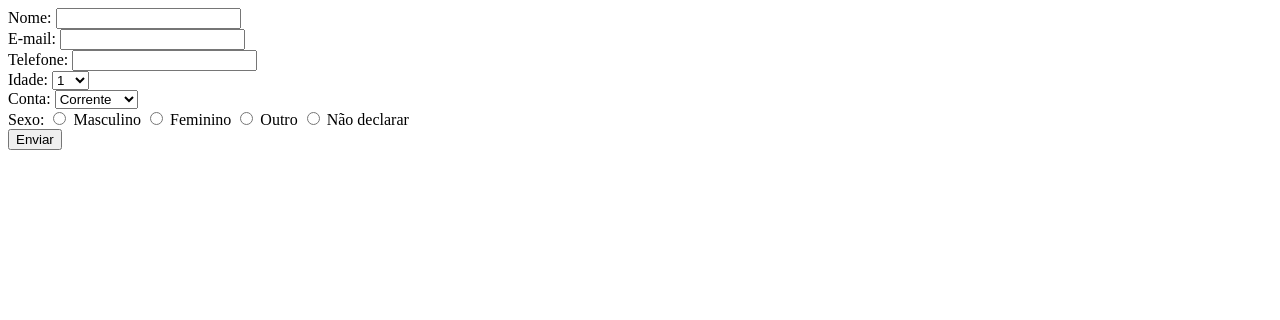
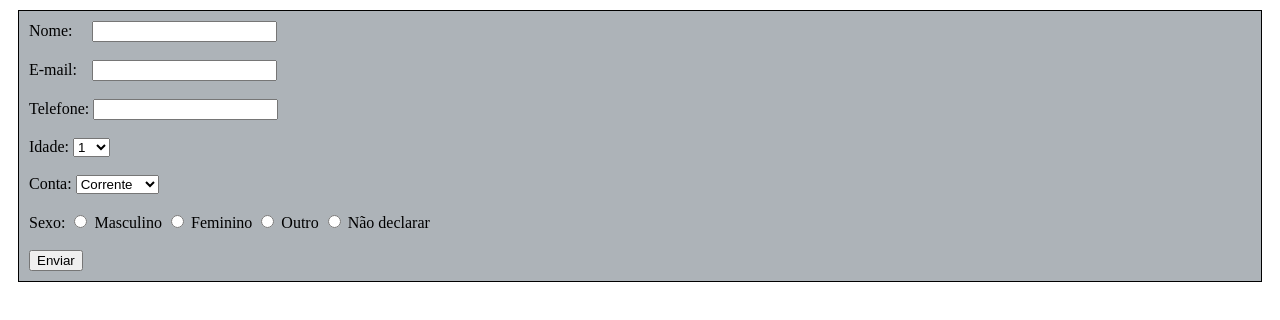
Before and after one commit to guilhermebaioni/Atividade, a plain HTML site: page index.html in a window 1280 px wide. Drawn offline with Linux system fonts and the light colour scheme.

Commit message:
Atividade2

```diff
--- /dev/null
+++ b/estilo.css
@@ -0,0 +1,29 @@
+#Atividade2 {
+
+    border: 1px solid black;
+    margin: 10px;
+    padding: 10px;
+    background: #adb3b8;
+}
+
+
+#Nome{
+
+    margin-left: 15px ;
+
+}
+
+
+#Email{
+
+
+    margin-left: 11px;
+
+}
+
+
+#pagina_git {
+
+    margin-top: 400px;
+
+}
--- a/index.html
+++ b/index.html
@@ -1,25 +1,29 @@
 <!DOCTYPE html>
 <html>
     <head>
+        <meta charset="utf-8">
         <title>Formulário</title>
-
+        <link rel="stylesheet" type="text/css" href="estilo.css">
     </head>
 
 
     <body>
 
-        <form  method="get">
+        <form id="Atividade2" method="get" action="pagina_git.html" >
 
-        Nome:     <input type="text" name="Nome:" id="Nome">
+        Nome: <input type="text"  id="Nome">
 
         <br>
+        <br>
 
-        E-mail:   <input type="email" name="E-mail:" id="E-mail">
+        E-mail: <input type="email" id="Email">
 
         <br>
+        <br>
 
-        Telefone: <input type="text" name="Telefone:" id="Telefone">
+        Telefone: <input type="text" id="Telefone:">
 
+        <br>
         <br>
 
         <label for="idade"> Idade: </label>
@@ -38,7 +42,12 @@
 
         </select>
 
+
+
         <br>
+        <br>
+
+
 
         <label for="conta"> Conta: </label>
         <select name="conta" id="conta">
@@ -49,7 +58,12 @@
 
         </select>
 
+
+
         <br>
+        <br>
+
+
 
         <label> Sexo: </label>
 
@@ -62,9 +76,13 @@
         <input type="radio" name="tiporadio" id="opcao_nao_declarar"> Não declarar
 
 
+
+        <br>
         <br>
 
-        <button type="submit"> Enviar </button>
+
+
+        <input type="submit" value="Enviar">
 
         </form>
 
```
Also changed, not shown: pagina_git.html (added, +22 -0 lines).
